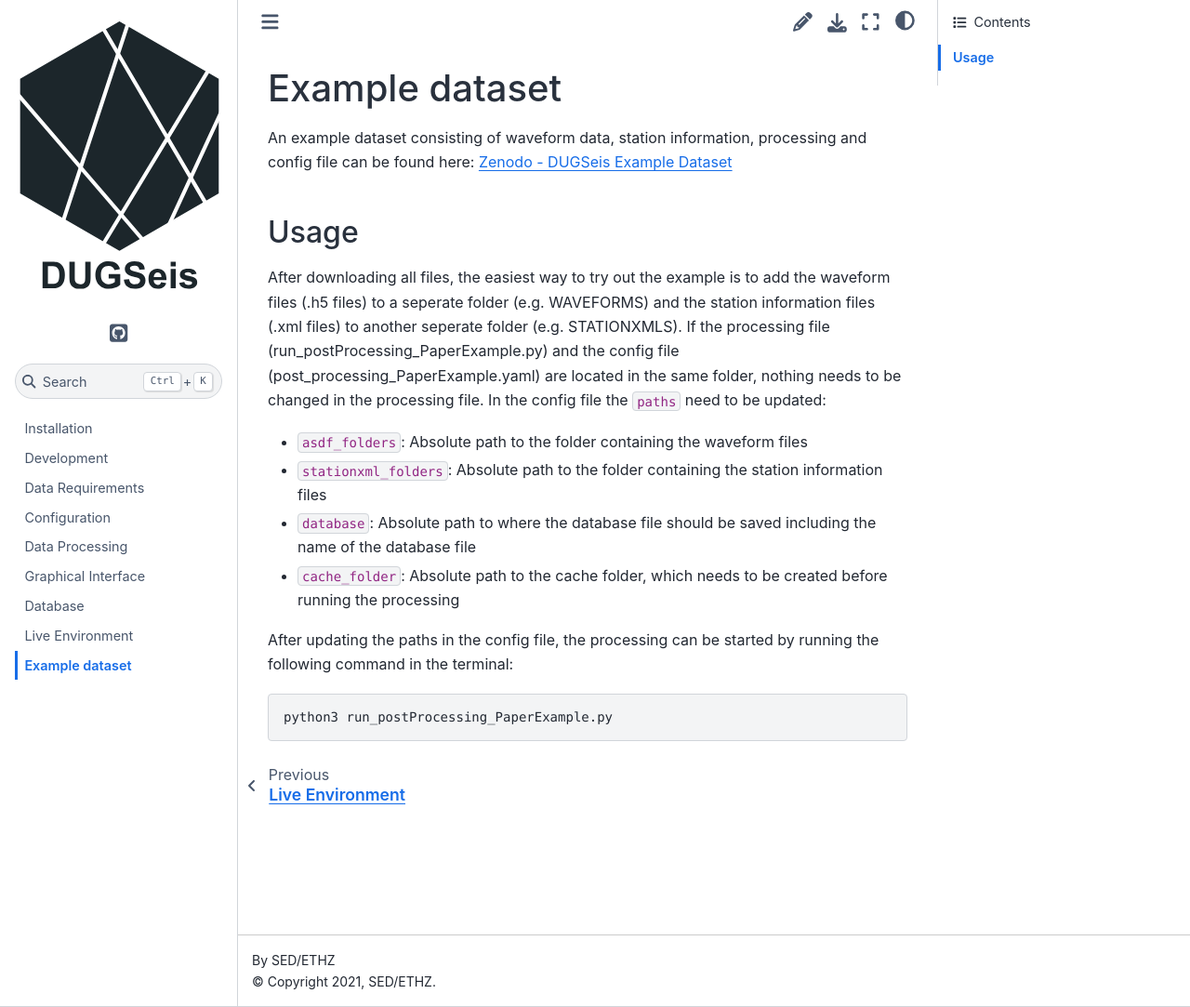
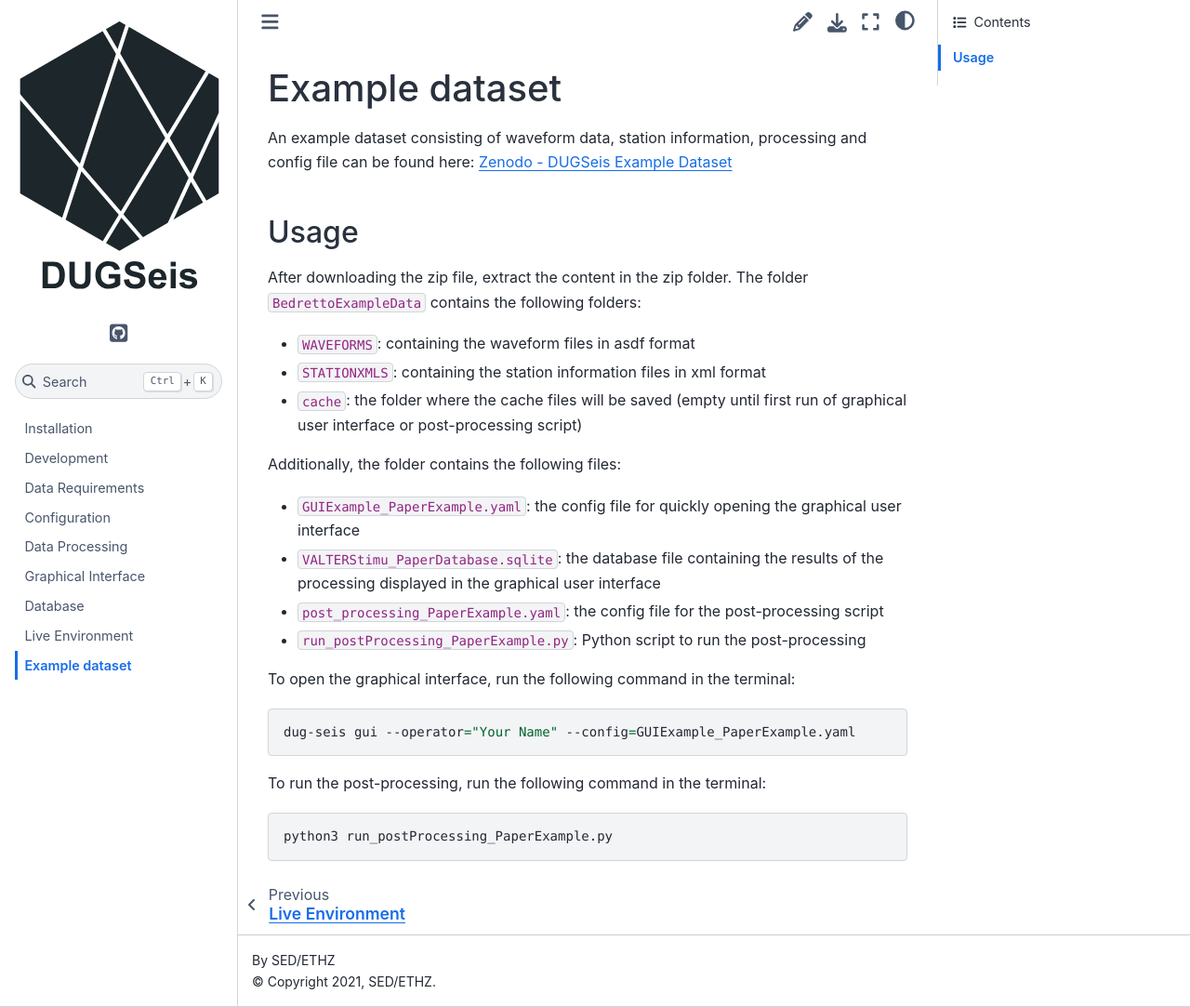
Before and after one commit to swiss-seismological-service/DUGseis, a Sphinx documentation site: the page built from docs/example_dataset.md, in a window 1280 px wide and 1083 px high. Shown: the whole window at 93% size. Built offline with Sphinx 7.4.7 and the Sphinx Book theme 1.1.4, drawn with Linux system fonts in a browser that asks for light colours; pages that are not in the unit, such as notebooks, are missing from menus.

Commit message:
Updated the documentation of example dataset for easier usage with a zip folder uploaded to zenodo and changed DOI in paper bib file

````diff
--- a/docs/example_dataset.md
+++ b/docs/example_dataset.md
@@ -1,19 +1,28 @@
 # Example dataset
 
 An example dataset consisting of waveform data, station information, processing and config file can be found here:
-[Zenodo - DUGSeis Example Dataset](https://doi.org/10.5281/zenodo.10598393)
+[Zenodo - DUGSeis Example Dataset](https://doi.org/10.5281/zenodo.10598392)
+
+
 
 ## Usage
+After downloading the zip file, extract the content in the zip folder. The folder `BedrettoExampleData` contains the following folders:
+* `WAVEFORMS`: containing the waveform files in asdf format
+* `STATIONXMLS`: containing the station information files in xml format
+* `cache`: the folder where the cache files will be saved (empty until first run of graphical user interface or post-processing script)
 
-After downloading all files, the easiest way to try out the example is to add the waveform files (.h5 files) to a seperate folder (e.g. WAVEFORMS) and the station information files (.xml files) to another seperate folder (e.g. STATIONXMLS).
-If the processing file (run_postProcessing_PaperExample.py) and the config file (post_processing_PaperExample.yaml) are located in the same folder, nothing needs to be changed in the processing file.
-In the config file the `paths` need to be updated:
-* `asdf_folders`: Absolute path to the folder containing the waveform files
-* `stationxml_folders`: Absolute path to the folder containing the station information files
-* `database`: Absolute path to where the database file should be saved including the name of the database file
-* `cache_folder`: Absolute path to the cache folder, which needs to be created before running the processing
+Additionally, the folder contains the following files:
+* `GUIExample_PaperExample.yaml`: the config file for quickly opening the graphical user interface
+* `VALTERStimu_PaperDatabase.sqlite`: the database file containing the results of the processing displayed in the graphical user interface
+* `post_processing_PaperExample.yaml`: the config file for the post-processing script
+* `run_postProcessing_PaperExample.py`: Python script to run the post-processing
 
-After updating the paths in the config file, the processing can be started by running the following command in the terminal:
+To open the graphical interface, run the following command in the terminal:
+```bash
+dug-seis gui --operator="Your Name" --config=GUIExample_PaperExample.yaml
+```
+
+To run the post-processing, run the following command in the terminal:
 ```bash
 python3 run_postProcessing_PaperExample.py
 ```
````
Also changed, not shown: 1 other file.
